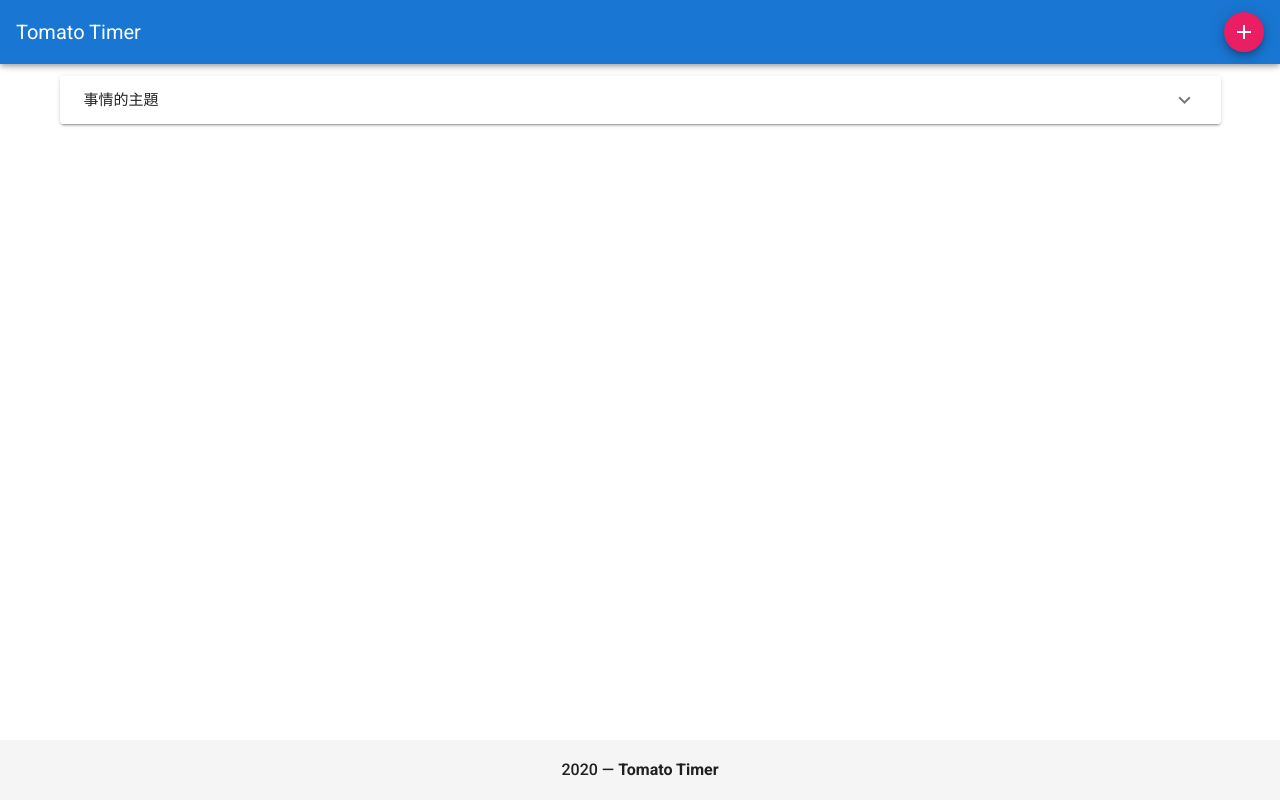
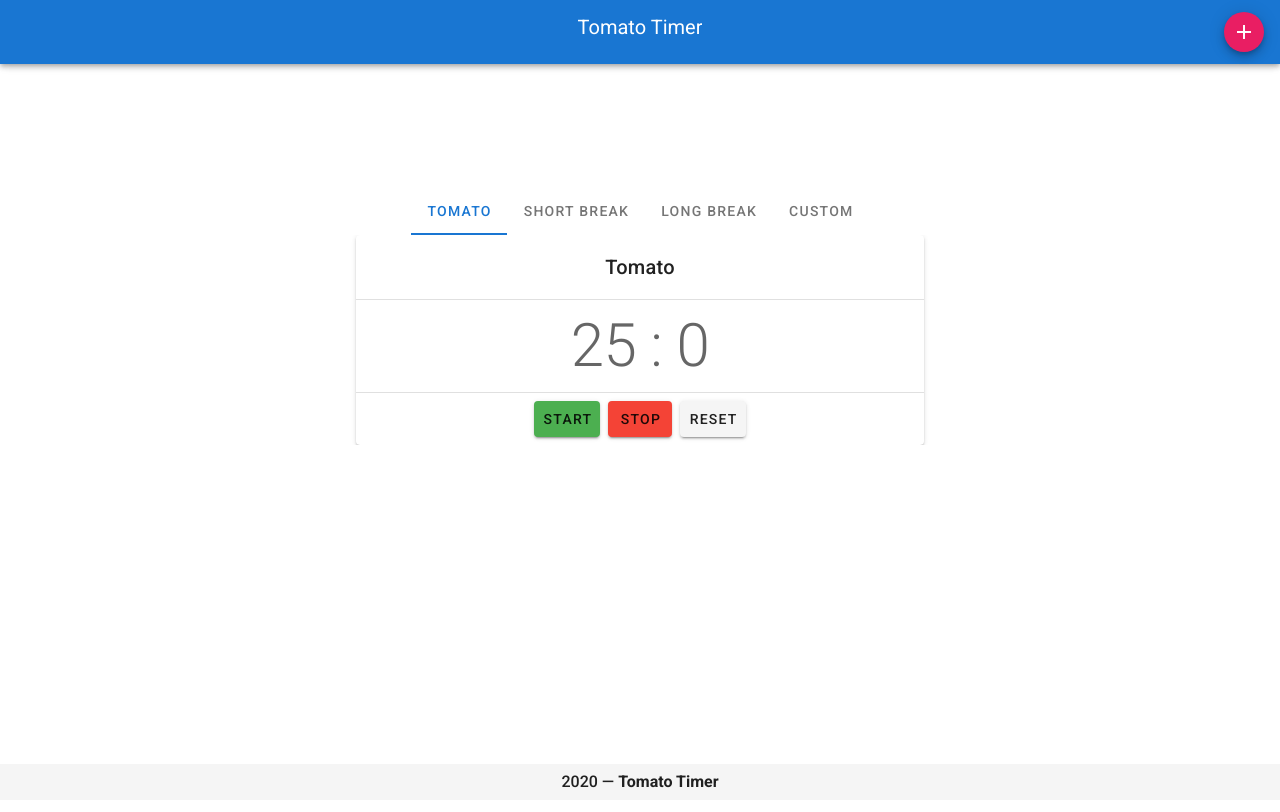
Before and after one commit to hueiyang/tomato-timer-vue, a Vue app: page / in a window 1280 px wide. Built offline with nearby package versions, Linux system fonts and the light colour scheme.

Commit message:
Redesign layout and implement.

```diff
--- a/src/App.vue
+++ b/src/App.vue
@@ -1,15 +1,18 @@
 <template>
   <v-app>
-    <div>
     <v-app-bar
       app
       color="primary"
       dark
     >
+      <v-row>
+        <v-col>
+
+        </v-col>
+        <v-col class="d-flex justify-center">
           <v-toolbar-title>Tomato Timer</v-toolbar-title>
-
-      <v-spacer></v-spacer>
-
+        </v-col>
+        <v-col class="d-flex justify-end">
           <v-btn
             color="pink"
             dark
@@ -19,45 +22,64 @@
           >
             <v-icon>mdi-plus</v-icon>
           </v-btn>
+        </v-col>
+      </v-row>
     </v-app-bar>
 
-    <v-main>
+    <v-main class="align-center">
       <v-container>
-        <div>
-          <v-expansion-panels
-            v-model="panel"
-            hover
-            multiple
+        <v-sheet>
+          <v-row>
+            <v-col cols="12">
+              <v-tabs
+                      centered
+                      center-active
+                      v-model="currentTab"
               >
-            <v-expansion-panel
-              v-for="(tomato, index) in tomatos"
-              :key="index"
+                <v-tab
+                        v-for="tab in tabs"
+                        :key="tab.value"
                 >
-              <v-expansion-panel-header>{{ tomato.title }}</v-expansion-panel-header>
-              <v-expansion-panel-content>
-                <tomato-timer
-                        :tomato="tomato"
-                ></tomato-timer>
-              </v-expansion-panel-content>
-            </v-expansion-panel>
-
-          </v-expansion-panels>
-        </div>
+                  {{ tab.text }}
+                </v-tab>
+                <v-tabs-items
+                        v-model="currentTab"
+                >
+                  <v-tab-item
+                          v-for="tab in tabs"
+                          :key="tab.value"
+                  >
+                    <v-row class="justify-center">
+                      <v-col cols="12" sm="6">
+                          <TomatoTimer
+                                  :tab-name="tab.text"
+                                  :tomato="tab.tomato"
+                          ></TomatoTimer>
+                      </v-col>
+                    </v-row>
+                  </v-tab-item>
+                </v-tabs-items>
+              </v-tabs>
+            </v-col>
+          </v-row>
+        </v-sheet>
       </v-container>
     </v-main>
 
     <v-footer
+      app
       absolute
       class="font-weight-medium"
     >
+      <v-row>
         <v-col
           class="text-center"
           cols="12"
         >
           {{ new Date().getFullYear() }} — <strong>Tomato Timer</strong>
         </v-col>
+      </v-row>
     </v-footer>
-    </div>
 
     <new-tomato-dialog
             ref="dialog"
@@ -68,9 +90,9 @@
 </template>
 
 <script>
+import NewTomatoDialog from "./components/NewTomatoDialog";
+import TomatoTimer from "./components/TomatoTimer";
 
-import TomatoTimer from "./components/TomatoTimer";
-import NewTomatoDialog from "./components/NewTomatoDialog";
 export default {
   name: 'App',
 
@@ -80,6 +102,13 @@ export default {
   },
 
   data: () => ({
+    currentTab: 'tomato',
+    tabs: [
+      { text: 'Tomato', value: 'tomato', tomato:{ min: 25 } },
+      { text: 'Short Break', value: 'short', tomato:{ min: 5 } },
+      { text: 'Long Break', value: 'long', tomato:{ min: 10 } },
+      { text: 'Custom', value: 'custom', tomato:{ min: 1 } }
+    ],
     panel: [],
     dialogOpen: false,
     tomatos: [
--- a/src/components/TomatoTimer.vue
+++ b/src/components/TomatoTimer.vue
@@ -1,16 +1,22 @@
 <template>
-    <v-card flat>
-        <v-card-title>
-            {{ tomato.title }}
-        </v-card-title>
-
-        <v-card-subtitle>
-            {{ tomato.clock }} 分鐘
-        </v-card-subtitle>
-
+    <v-card>
+        <v-card-title class="justify-center">{{ tabName }}</v-card-title>
+        <v-divider></v-divider>
         <v-card-text>
-            {{ tomato.content }}
+            <v-row>
+                <v-col class="display-3 d-flex justify-center" cols="12">
+                    {{ currentMin }}
+                    :
+                    {{ currentSec}}
+                </v-col>
+            </v-row>
         </v-card-text>
+        <v-divider></v-divider>
+        <v-card-actions class="justify-center">
+            <v-btn color="green" @click="startTimer">Start</v-btn>
+            <v-btn color="red" @click="stopTimer">Stop</v-btn>
+            <v-btn color="gray" @click="resetTimer">Reset</v-btn>
+        </v-card-actions>
     </v-card>
 </template>
 
@@ -18,7 +24,57 @@
 export default {
     name: "TomatoTimer",
     props: {
+        tabName: String,
         tomato: Object
+    },
+    watch: {
+      tomato: {
+          deep: true,
+          immediate: true,
+          handler: function(val) {
+              if (!val) return
+              this.assignTimer()
+          }
+      }
+    },
+    data () {
+      return {
+          currentMin: 0,
+          currentSec: 0,
+          timer : null
+      }
+    },
+    created() {
+        console.log('create tomato')
+    },
+    methods: {
+        startTimer () {
+            if (this.timer !== null) return
+            console.log('start')
+            let duration = this.currentMin * 60 + this.currentSec
+            this.timer = setInterval(() => {
+                this.currentMin = parseInt(duration / 60, 10)
+                this.currentSec = parseInt(duration % 60, 10)
+
+                if (--duration < 0) {
+                    this.stopTimer()
+                }
+            }, 1000)
+        },
+        stopTimer () {
+            console.log('stop')
+            clearInterval(this.timer)
+            this.timer = null
+        },
+        resetTimer () {
+            console.log('reset')
+            this.stopTimer()
+            this.assignTimer()
+        },
+        assignTimer () {
+            this.currentMin = this.tomato.min ? this.tomato.min : 0
+            this.currentSec = this.tomato.sec ? this.tomato.sec : 0
+        }
     }
 }
 </script>
```
Lines whose indentation alone changed are shown as unchanged.
